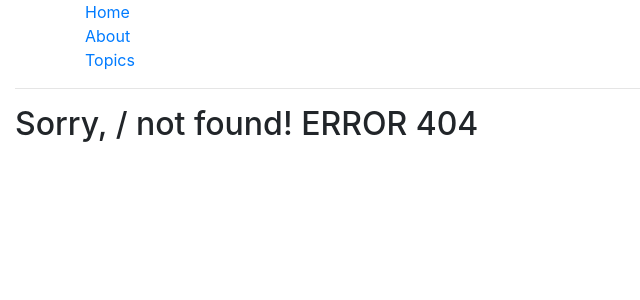
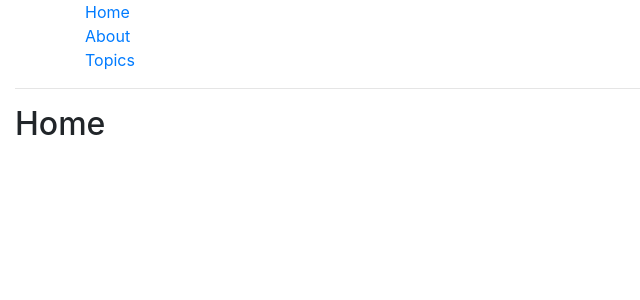
Before and after one commit to hrkck/wellput, a React (Create React App) app: page / in a window 1280 px wide. Before the commit this address had no page. Shown: the top 300 px of the page, without its empty margins (0-640 px from the left). Built offline with nearby package versions, Linux system fonts and the light colour scheme.

Commit message:
Revert "link fix (again)"
This reverts commit 906a4cc4583be21058d6012166097fe13ea66264.

```diff
--- a/src/App.jsx
+++ b/src/App.jsx
@@ -8,22 +8,22 @@
                 <div className="container">
                     <div className="row">
                         <div className="col-lg-12 col-md-2">
-                            <Link to="/reacted/">Home</Link>
+                            <Link to="/">Home</Link>
                         </div>
                         <div className="col-lg-12 col-md-2">
-                            <Link to="/reacted/about">About</Link>
+                            <Link to="/about">About</Link>
                         </div>
                         <div className="col-lg-12 col-md-2">
-                            <Link to="/reacted/topics">Topics</Link>
+                            <Link to="/topics">Topics</Link>
                         </div>
                     </div>
                 </div>
 
                 <hr/>
                 <Switch>
-                    <Route exact path="/reacted/" component={Home}/>
-                    <Route path="/reacted/about" component={About}/>
-                    <Route path="/reacted/topics" component={Topics}/>
+                    <Route exact path="/" component={Home}/>
+                    <Route path="/about" component={About}/>
+                    <Route path="/topics" component={Topics}/>
                     <Route component={NotFound}/>
                 </Switch>
             </div>
```
